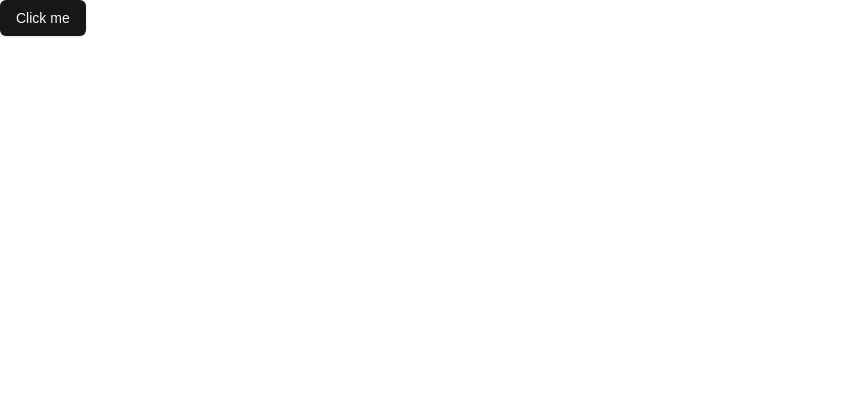
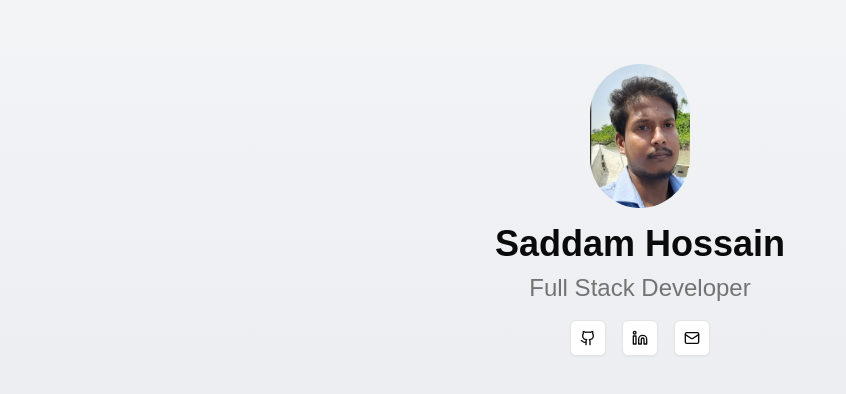
Before and after one commit to saddamBD/full-stack-portfolio, a Next.js app: page / in a window 1280 px wide. Shown: the top 394 px of the page, without its empty margins (0-846 px from the left). Built offline with nearby package versions, Linux system fonts and the light colour scheme.

Commit message:
header added

```diff
--- a/app/page.tsx
+++ b/app/page.tsx
@@ -1,9 +1,18 @@
-import { Button } from "@/components/ui/button";
+import { Metadata } from "next";
+import CustomHeader from "@/components/CustomHeader";
+
+export const metadata: Metadata = {
+  title: "Saddam Hossain - Full Stack Developer",
+  description:
+    "Portfolio of Saddam Hossain, a Full Stack  Developer specializing in React, Next.js, and more.",
+};
 
 export default function Home() {
   return (
-    <div>
-      <Button>Click me</Button>
-    </div>
+    <main className="min-h-screen bg-gradient-to-b from-gray-100 to-gray-200 dark:from-gray-900 dark:to-gray-800">
+      <div className="container mx-auto px-4 py-16">
+        <CustomHeader />
+      </div>
+    </main>
   );
 }
--- /dev/null
+++ b/components/CustomHeader.tsx
@@ -0,0 +1,55 @@
+import Image from "next/image";
+import Link from "next/link";
+import React from "react";
+import { Button } from "./ui/button";
+import { Github, Linkedin, Mail } from "lucide-react";
+
+function CustomHeader() {
+  return (
+    <div>
+      <header className="text-center mb-16">
+        <Image
+          src="/saddam.png"
+          alt="saddam"
+          width={100}
+          height={100}
+          className="rounded-full mx-auto mb-4"
+        />
+        <h1 className="text-4xl font-bold mb-2">Saddam Hossain</h1>
+        <h2 className="text-2xl text-muted-foreground mb-4">
+          Full Stack Developer
+        </h2>
+        <div className="flex justify-center space-x-4">
+          <Link
+            href="https://github.com/saddamBD"
+            target="_blank"
+            rel="noopener noreferrer"
+          >
+            <Button variant="outline" size="icon">
+              <Github className="h-5 w-5" />
+              <span className="sr-only">GitHub</span>
+            </Button>
+          </Link>
+          <Link
+            href="https://www.linkedin.com/in/saddam-hossain-003609b8/"
+            target="_blank"
+            rel="noopener noreferrer"
+          >
+            <Button variant="outline" size="icon">
+              <Linkedin className="h-5 w-5" />
+              <span className="sr-only">LinkedIn</span>
+            </Button>
+          </Link>
+          <Link href="mailto:saddam.doict@gmail.com">
+            <Button variant="outline" size="icon">
+              <Mail className="h-5 w-5" />
+              <span className="sr-only">Email</span>
+            </Button>
+          </Link>
+        </div>
+      </header>
+    </div>
+  );
+}
+
+export default CustomHeader;
```
Also changed, not shown: public/saddam.PNG (added).
